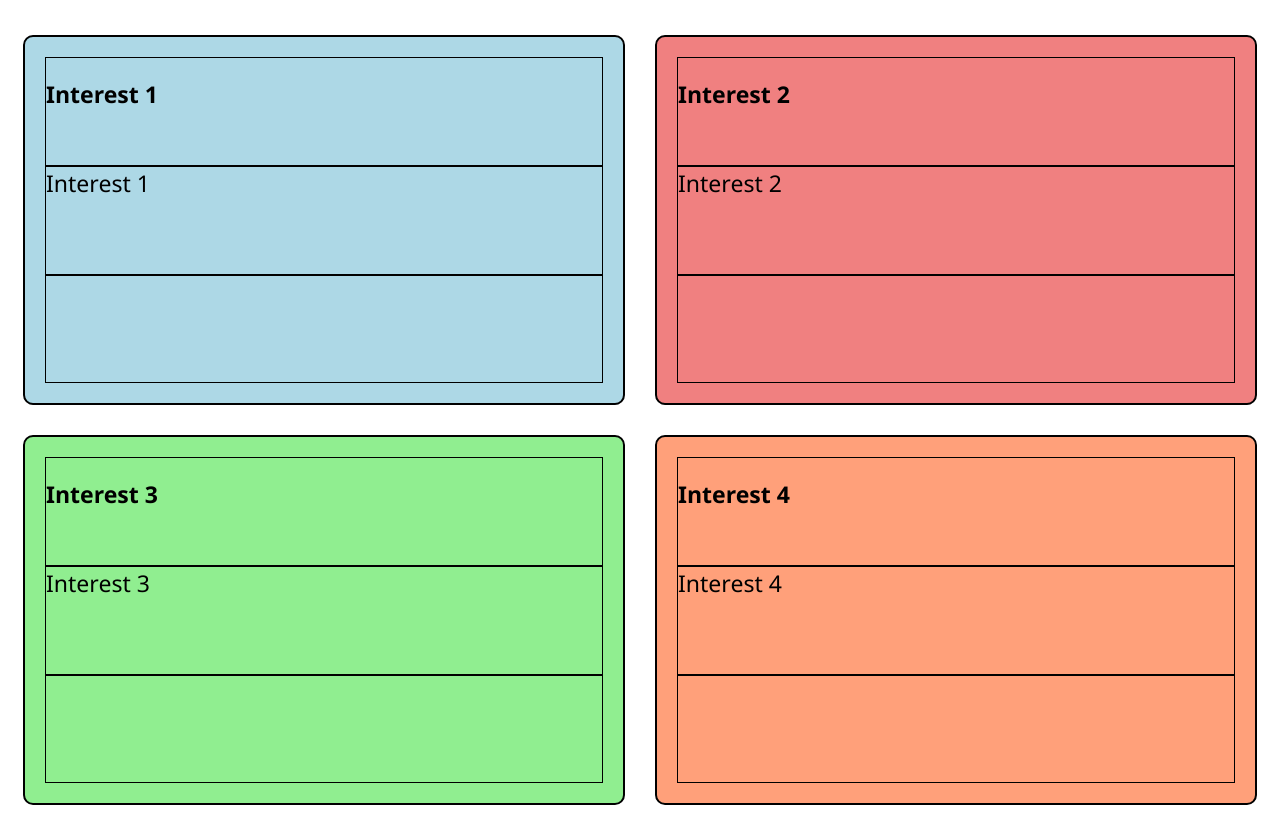
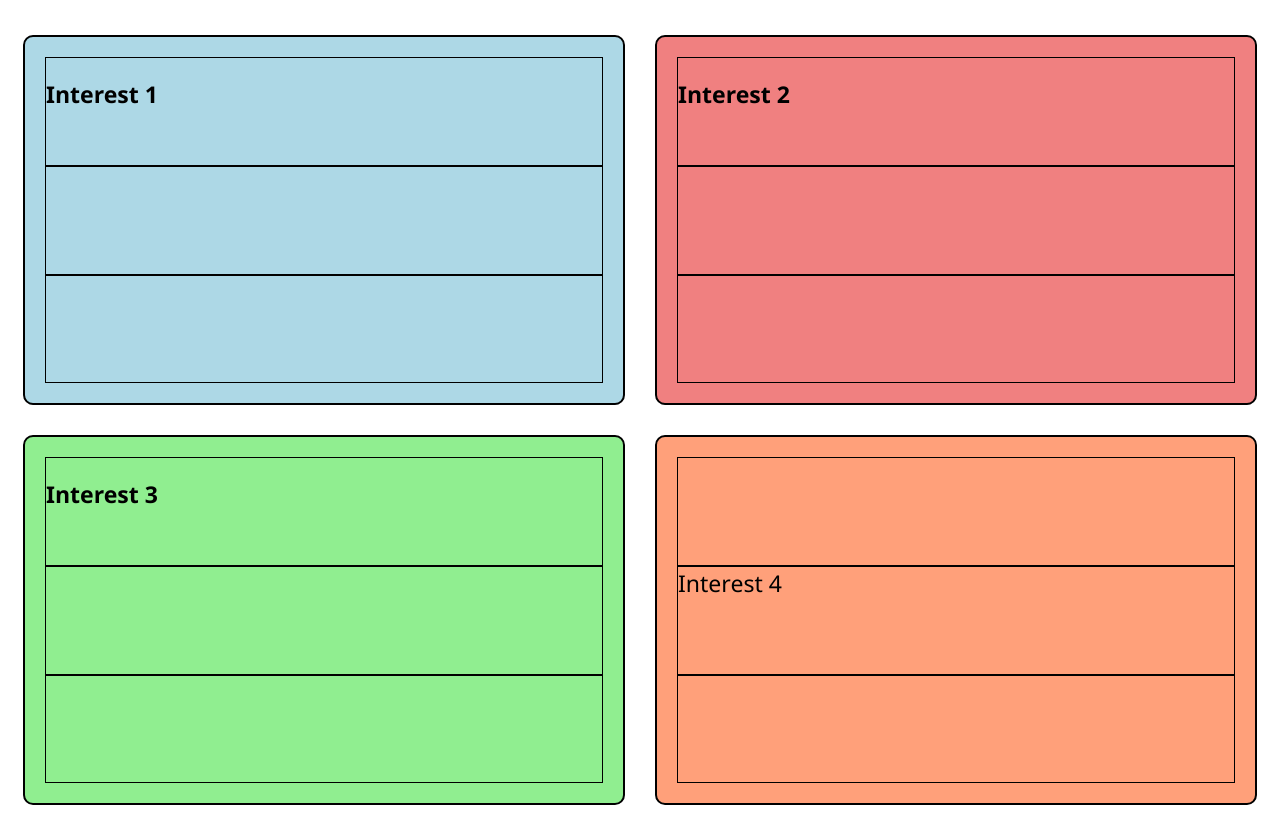
Before and after one commit to niklavs-kluss/Interesting-topics-version-2, a plain HTML site: page index.html in a window 1280 px wide. Shown: the part 105-933 px from the top of the page. Drawn offline with Linux system fonts and the light colour scheme.

Commit message:
Update index.html

```diff
--- a/index.html
+++ b/index.html
@@ -20,27 +20,27 @@
       <div class="grid-container">
         <div class="box-1">
           <div class="title-1"><h2>Interest 1</h2></div>
-          <div class="text-1">Interest 1</div>
+          <div class="text-1"></div>
           <div class="image-1">
             <img src="" alt="" />
           </div>
         </div>
         <div class="box-2">
           <div class="title-2"><h2>Interest 2</h2></div>
-          <div class="text-2">Interest 2</div>
+          <div class="text-2"></div>
           <div class="image-2">
             <img src="" alt="" />
           </div>
         </div>
         <div class="box-3">
           <div class="title-3"><h2>Interest 3</h2></div>
-          <div class="text-3">Interest 3</div>
+          <div class="text-3"></div>
           <div class="image-3">
             <img src="" alt="" />
           </div>
         </div>
         <div class="box-4">
-          <div class="title-4"><h2>Interest 4</h2></div>
+          <div class="title-4"><h2></h2></div>
           <div class="text-4">Interest 4</div>
           <div class="image-4">
             <img src="" alt="" />
```
